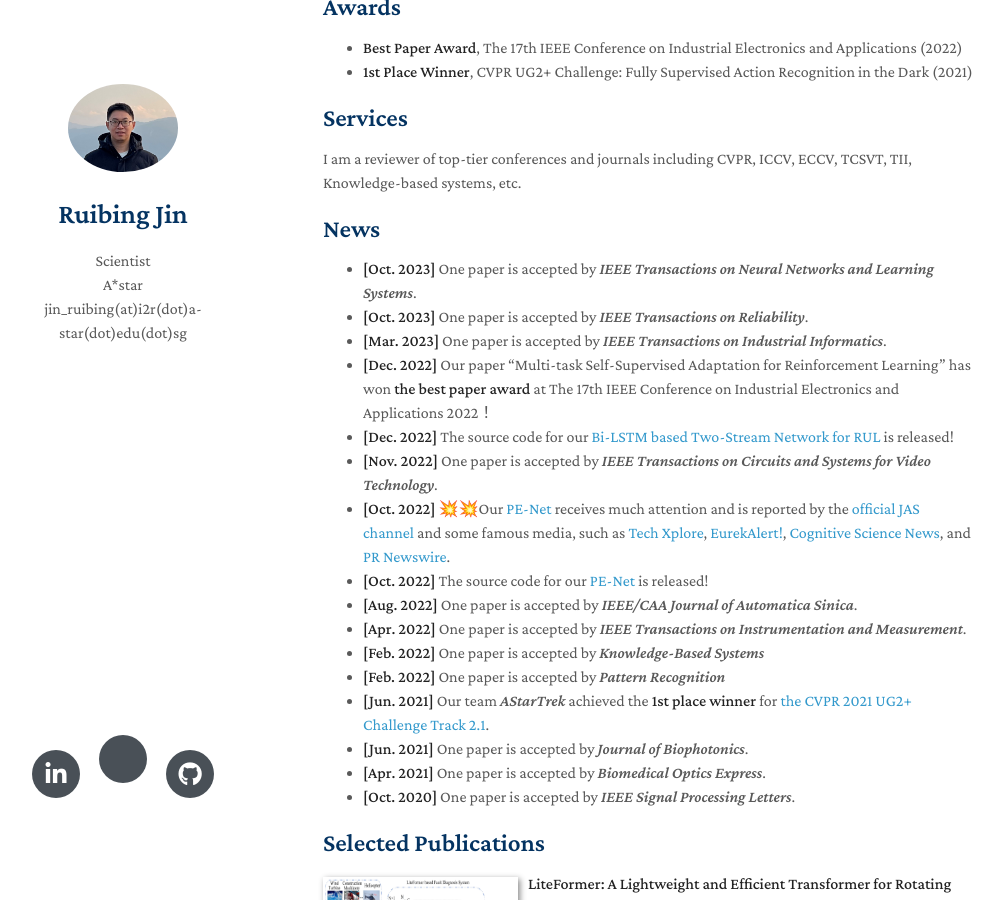
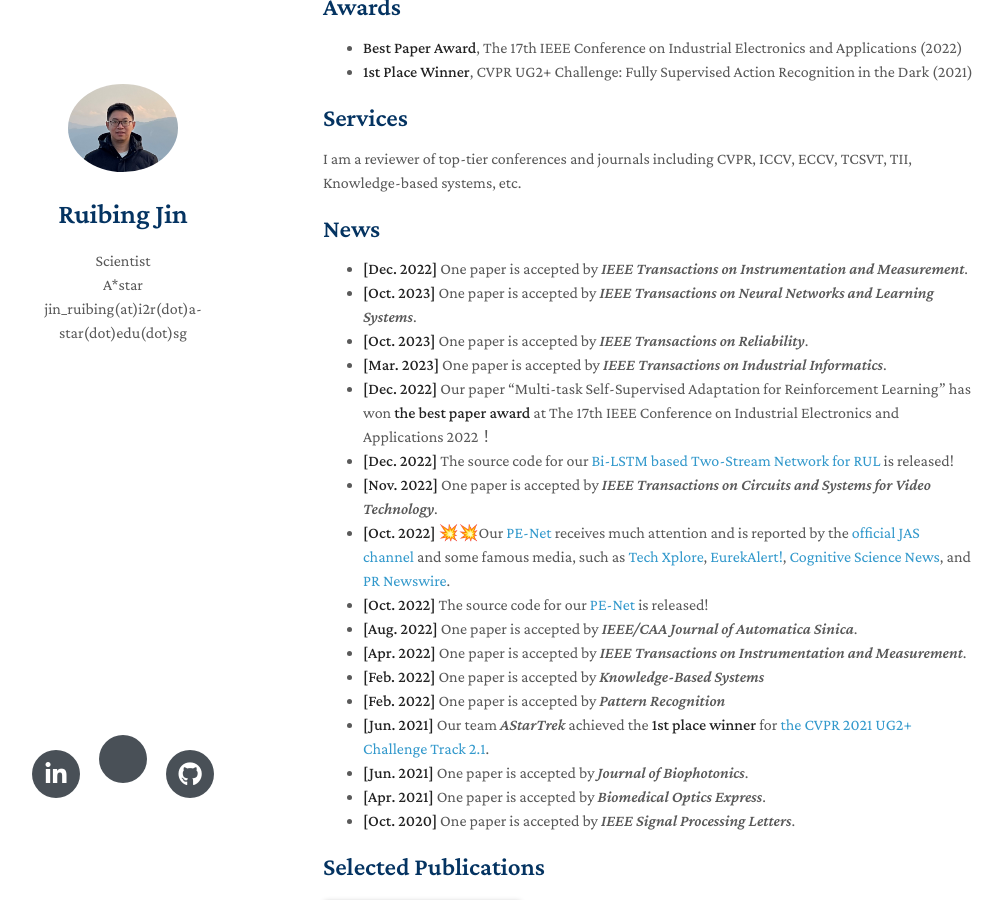
Before and after one commit to ruibing-jin/ruibing-jin.github.io, a Jekyll site: the page built from index.md, in a window 1280 px wide and 900 px high, scrolled down 366 px. Shown: the whole window, without its empty margins (147-1150 px from the left). Built offline with Jekyll 4.4.1, drawn with Linux system fonts in a browser that asks for light colours; nearby versions of some CDN libraries; a style sheet for code colours, icons or effects is not loaded; our own code applies the rules of GitHub Pages for plain Markdown files.

Commit message:
Update index.md

```diff
--- a/index.md
+++ b/index.md
@@ -16,6 +16,7 @@ My research interests include computer vision, machine learning and time series.
 I am a reviewer of top-tier conferences and journals including CVPR, ICCV, ECCV, TCSVT, TII, Knowledge-based systems, etc.
 
 ## News
+- **[Dec. 2022]** One paper is accepted by *IEEE Transactions on Instrumentation and Measurement*.
 - **[Oct. 2023]** One paper is accepted by *IEEE Transactions on Neural Networks and Learning Systems*.
 - **[Oct. 2023]** One paper is accepted by *IEEE Transactions on Reliability*.
 - **[Mar. 2023]** One paper is accepted by *IEEE Transactions on Industrial Informatics*.
```
